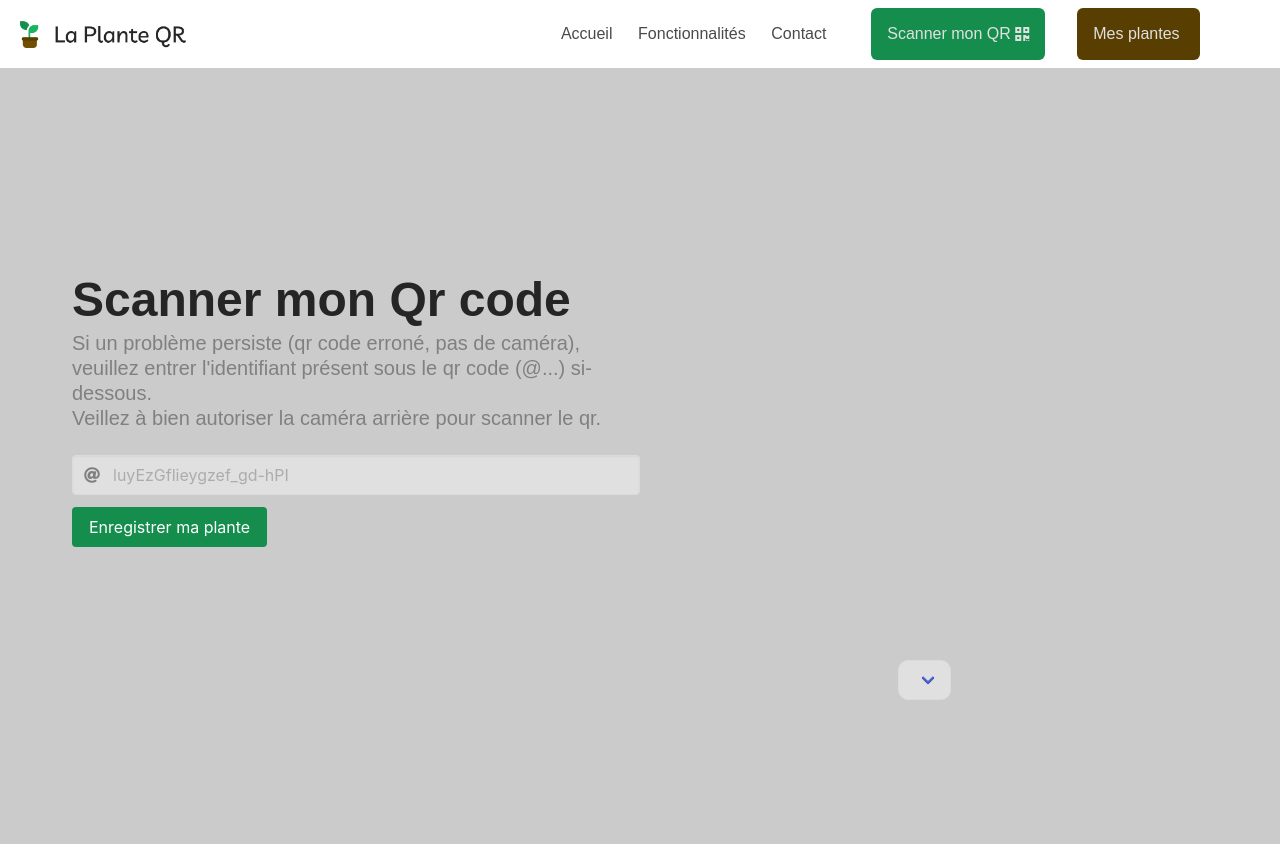
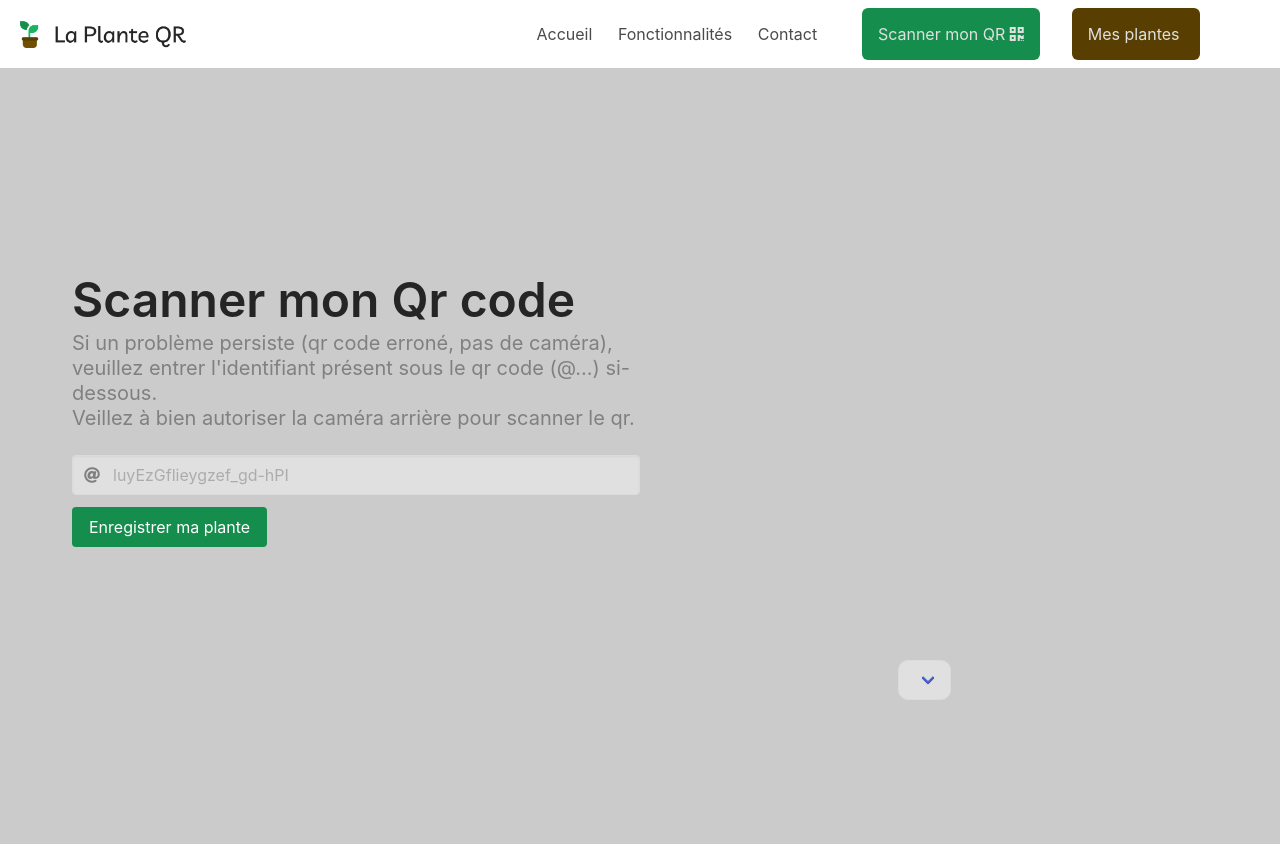
Before and after one commit to minientreprise-scv/app, a Flask app: page /scan in a window 1280 px wide. Run offline with Flask 2, Linux system fonts and the light colour scheme; lists and menus that the app fills with data are empty.

Commit message:
mauvaise police

```diff
--- a/static/css/styles.css
+++ b/static/css/styles.css
@@ -30,7 +30,7 @@ html {
 }
 
 body {
-    font-family: "Liivic-Website", sans-serif;
+    font-family: "Liivic-Website", inherit, sans-serif;
     background-color: var(--white);
     color: var(--black);
     scroll-behavior: smooth !important;
```
